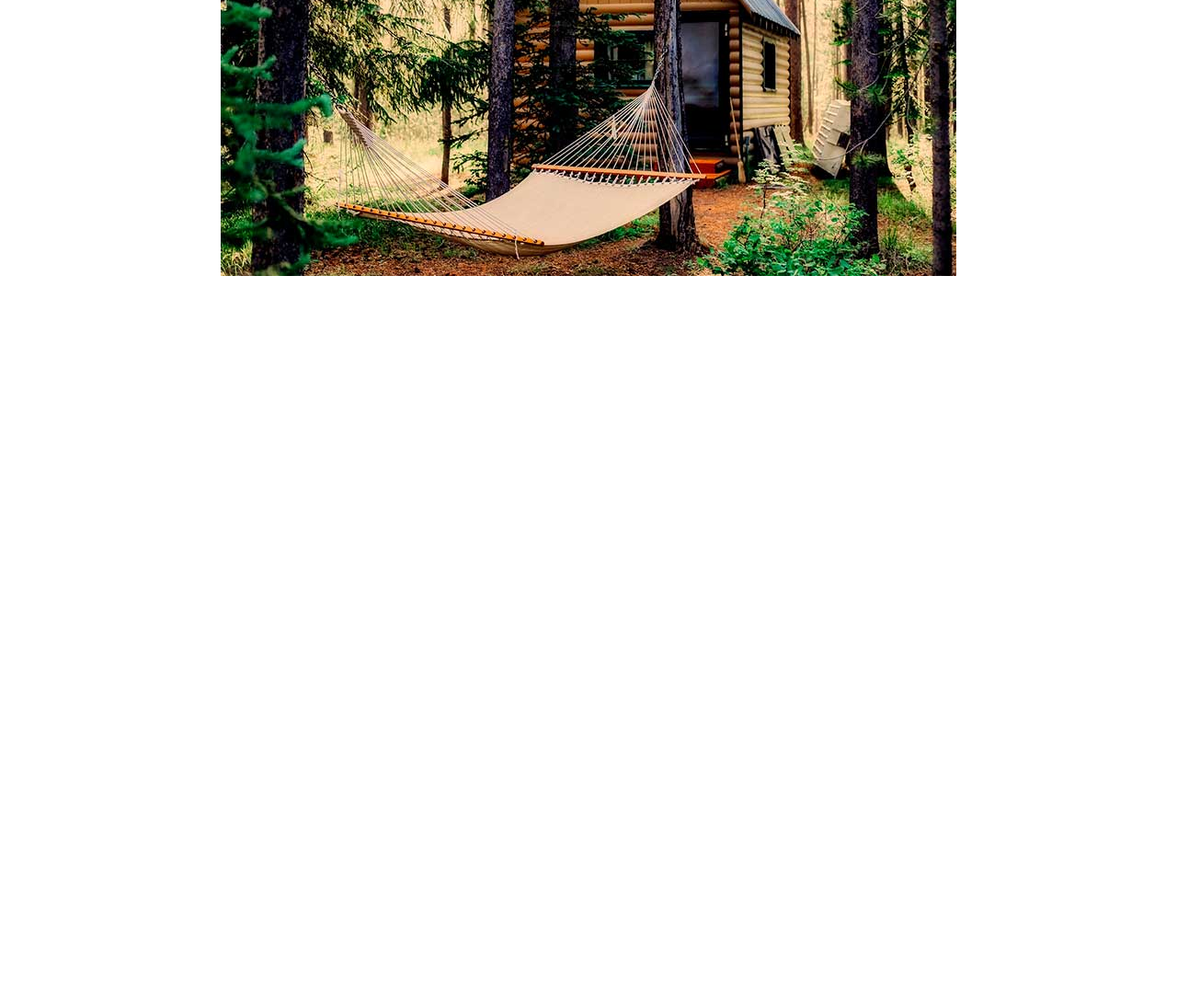
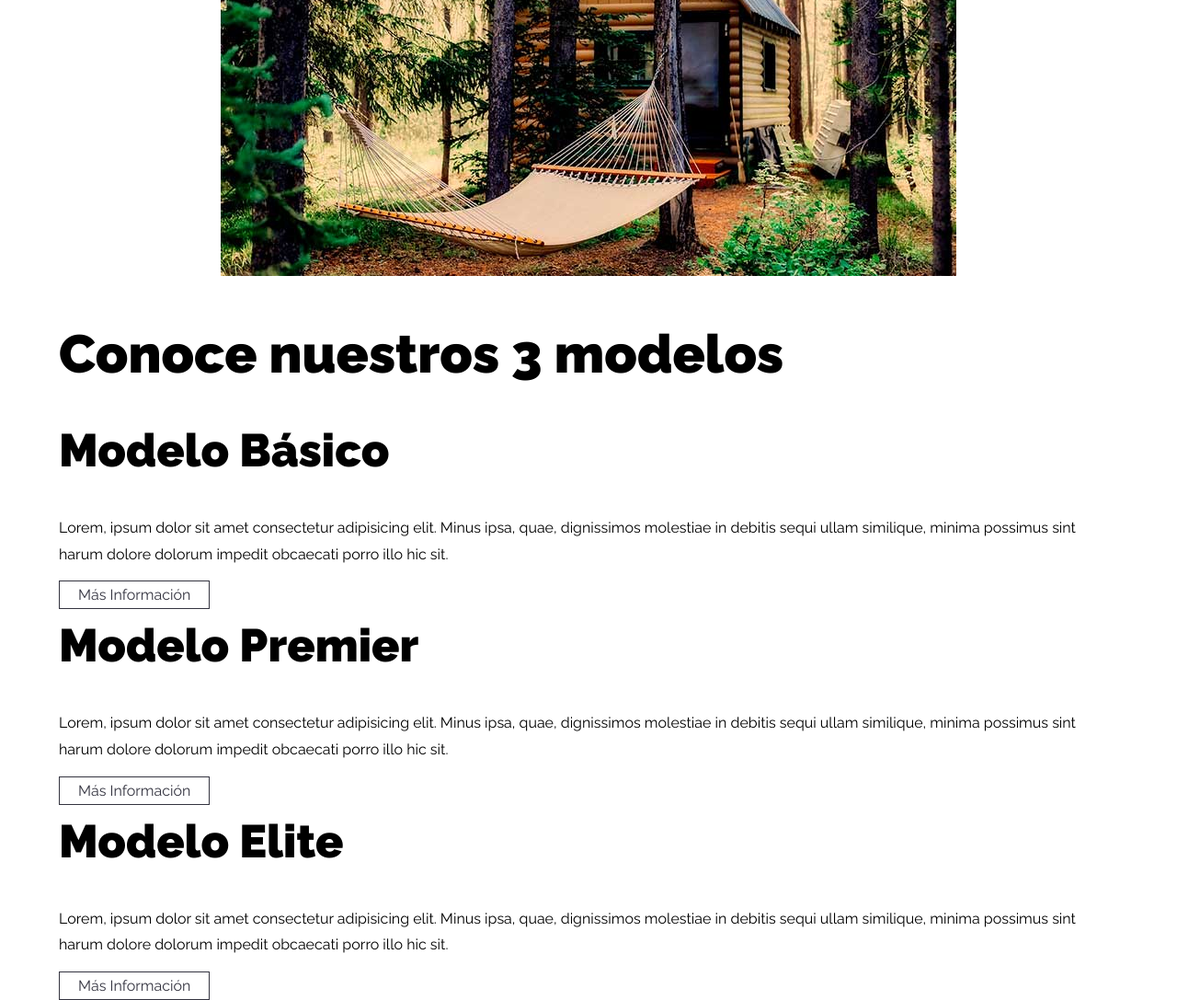
Before and after one commit to MartinezFabian/ArchitectureWebsite, a plain HTML site: page index.html in a window 1280 px wide. Shown: the part 1177-2264 px from the top of the page at 92% size. Before the commit the page ends 1477 px from the top, so only its background shows below. Drawn offline with Linux system fonts and the light colour scheme.

Commit message:
add models section html

```diff
--- a/index.html
+++ b/index.html
@@ -54,5 +54,45 @@
         </p>
       </div>
     </section>
+    <main class="container mt-5">
+      <h2>Conoce nuestros 3 modelos</h2>
+      <div class="model basic">
+        <div class="content-model">
+          <h3>Modelo Básico</h3>
+          <p>
+            Lorem, ipsum dolor sit amet consectetur adipisicing elit. Minus
+            ipsa, quae, dignissimos molestiae in debitis sequi ullam similique,
+            minima possimus sint harum dolore dolorum impedit obcaecati porro
+            illo hic sit.
+          </p>
+          <a href="#" class="btn">Más Información</a>
+        </div>
+      </div>
+      <!-- model -->
+      <div class="model premier">
+        <div class="content-model">
+          <h3>Modelo Premier</h3>
+          <p>
+            Lorem, ipsum dolor sit amet consectetur adipisicing elit. Minus
+            ipsa, quae, dignissimos molestiae in debitis sequi ullam similique,
+            minima possimus sint harum dolore dolorum impedit obcaecati porro
+            illo hic sit.
+          </p>
+          <a href="#" class="btn">Más Información</a>
+        </div>
+      </div>
+      <div class="model elite">
+        <div class="content-model">
+          <h3>Modelo Elite</h3>
+          <p>
+            Lorem, ipsum dolor sit amet consectetur adipisicing elit. Minus
+            ipsa, quae, dignissimos molestiae in debitis sequi ullam similique,
+            minima possimus sint harum dolore dolorum impedit obcaecati porro
+            illo hic sit.
+          </p>
+          <a href="#" class="btn">Más Información</a>
+        </div>
+      </div>
+    </main>
   </body>
 </html>
```
